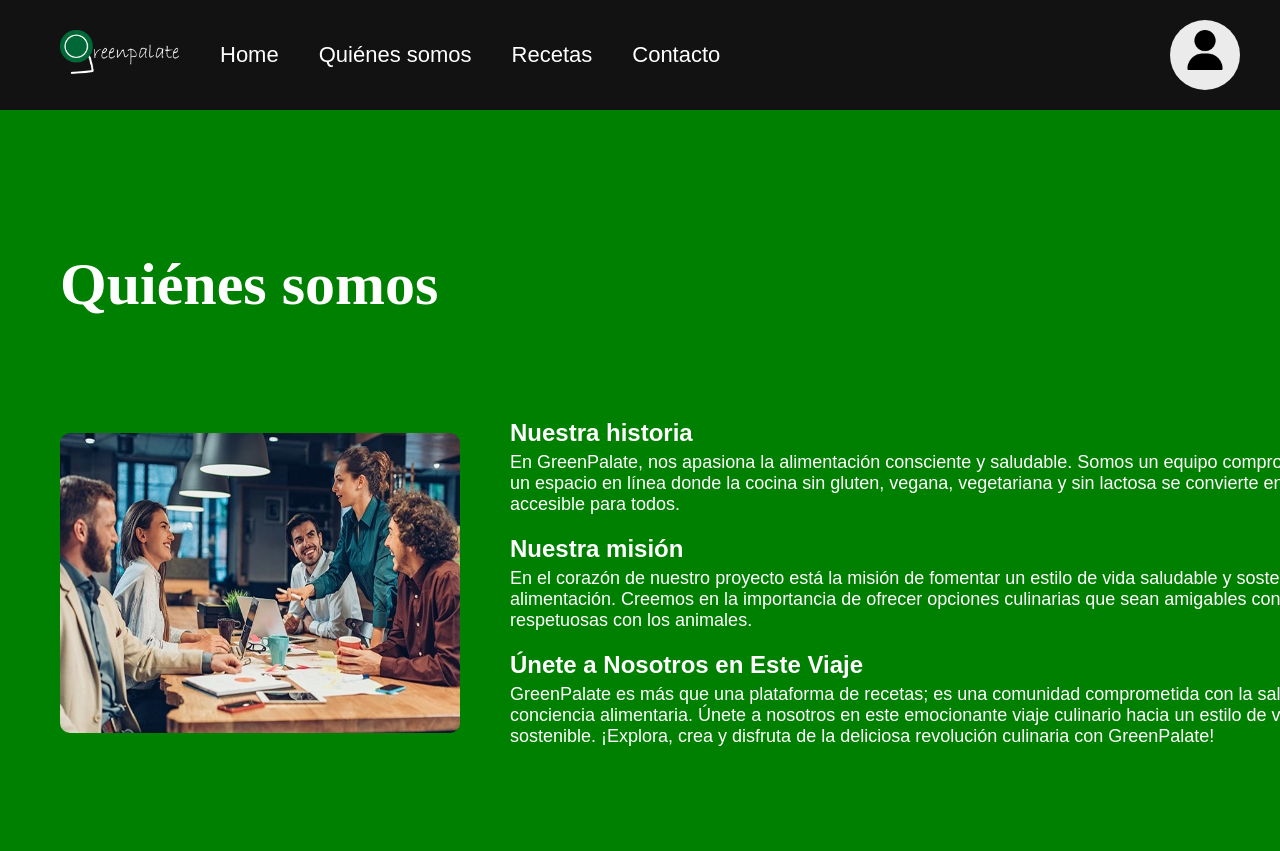
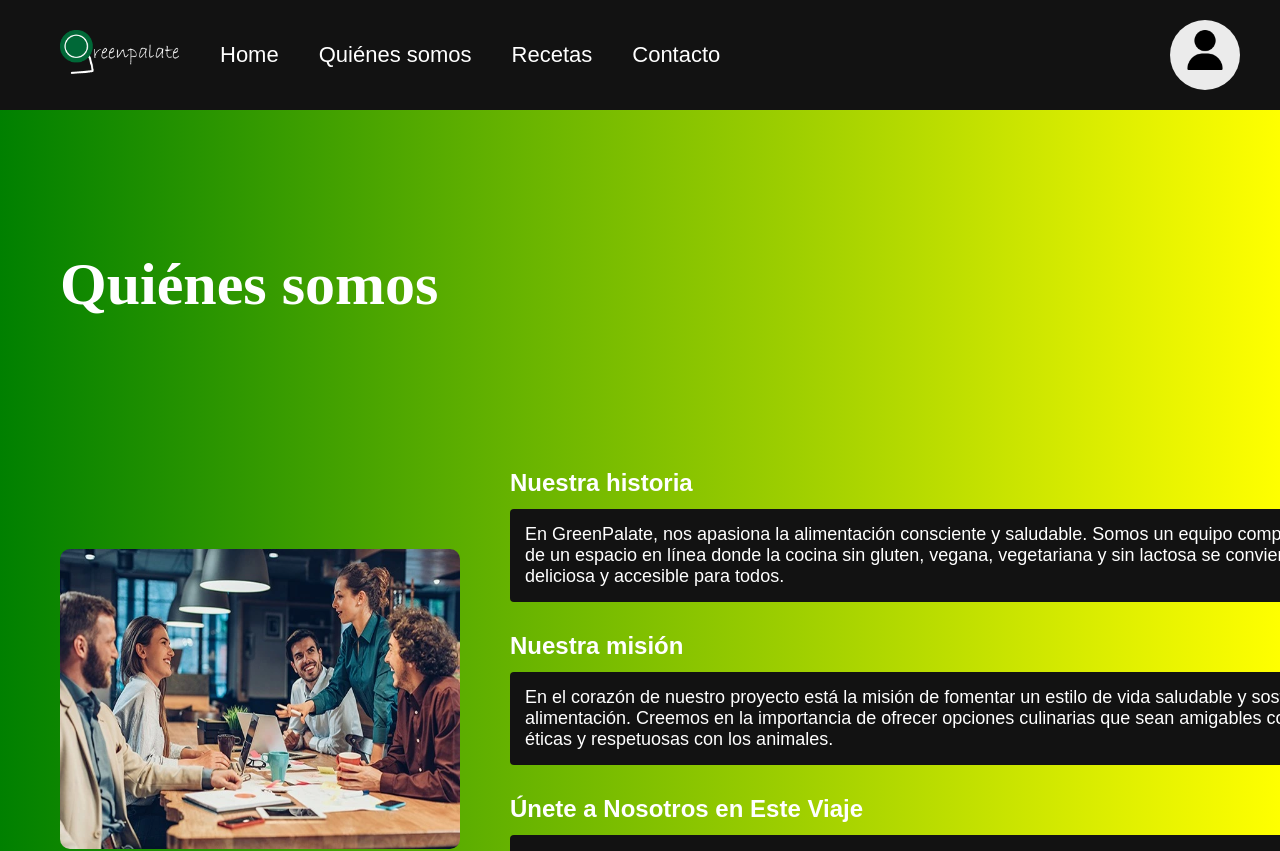
Before and after one commit to juancruzleone/Greenplate, a React (Vite) app in the folder front/: page /quienes-somos in a window 1280 px wide. Shown: the top 851 px of the page. Built offline with nearby package versions, Linux system fonts and the light colour scheme; no server answers; a web font is replaced by a local one.

Commit message:
Se modifico la seccion quienes somos

```diff
--- a/front/src/styles/detalle-receta.css
+++ b/front/src/styles/detalle-receta.css
@@ -30,7 +30,7 @@
     max-width: 360px;
     border-radius: 10px;
     margin-right: 100px;
-    height: 400px;
+    height: 350px;
 }
 
 .contenido-detalle{
--- a/front/src/styles/home.css
+++ b/front/src/styles/home.css
@@ -8,8 +8,10 @@
 }
 
 body{
-    background-image: linear-gradient(to right, green, green);
+    background-color: rgb(10, 10, 10);
+
     /*background-image: linear-gradient(to right, green, yellow);
+    background-image: linear-gradient(to right, white, green);
 
     */
 }
--- a/front/src/styles/quienes-somos.css
+++ b/front/src/styles/quienes-somos.css
@@ -31,6 +31,7 @@
     display: flex;
     padding-left: 60px;
     padding-top: 100px;
+    margin-top: 50px;
 }
 
 .contenedor-nuestra-historia h2{
@@ -38,7 +39,7 @@
     color: white;
     font-weight: 600;
     margin-bottom: 5px;
-    margin-top: 20px;
+    margin-top: 30px;
 }
 
 .contenedor-nuestra-historia img{
@@ -53,6 +54,10 @@
     font-family: "montserrat", sans-serif;
     font-weight: 400;
     font-size: 18px;
+    background-color: #121212;
+    padding: 15px;
+    border-radius: 10px;
+    margin-top: 12px;
 }
 
 .nuestra-historia p{
```
